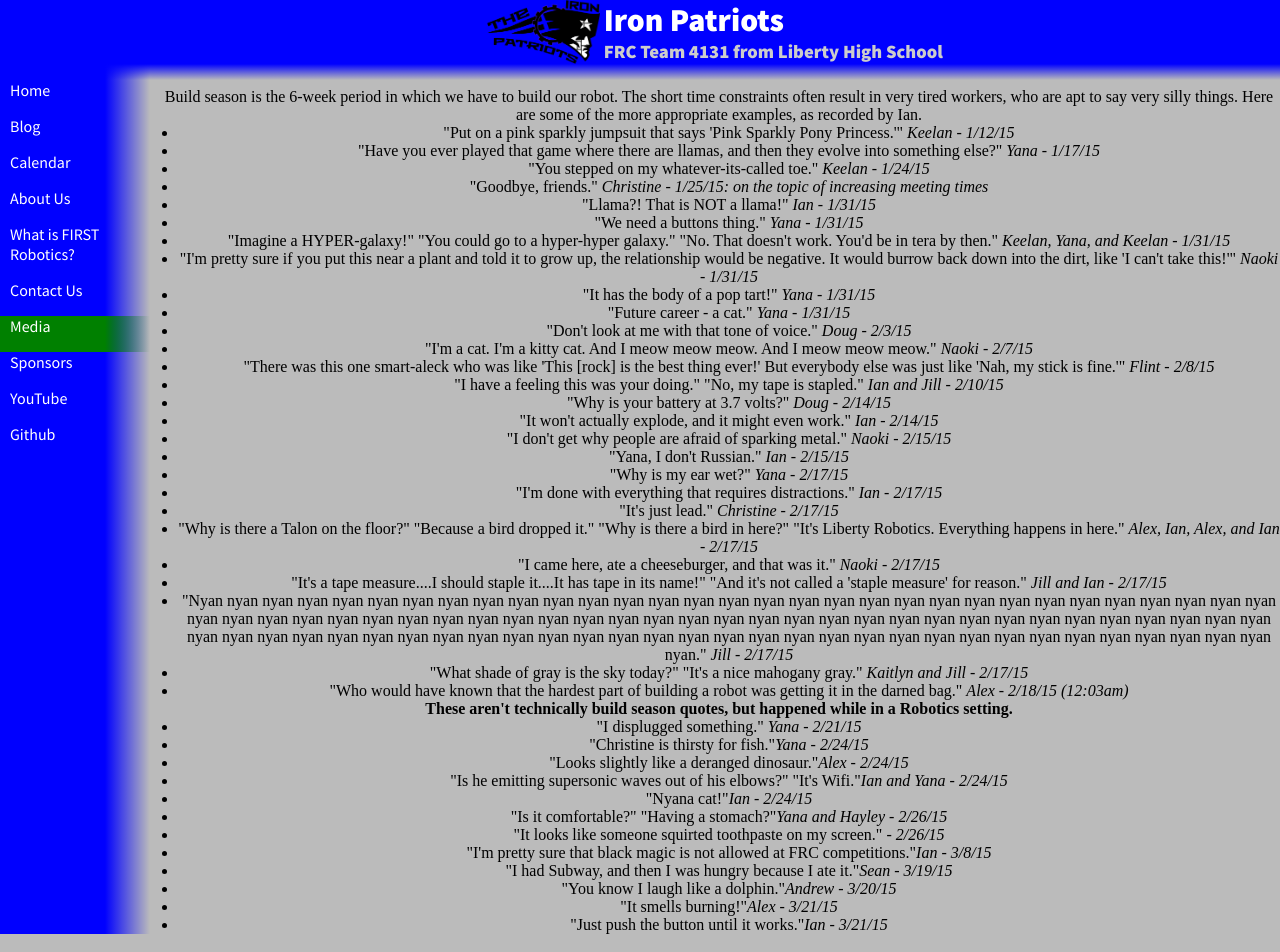
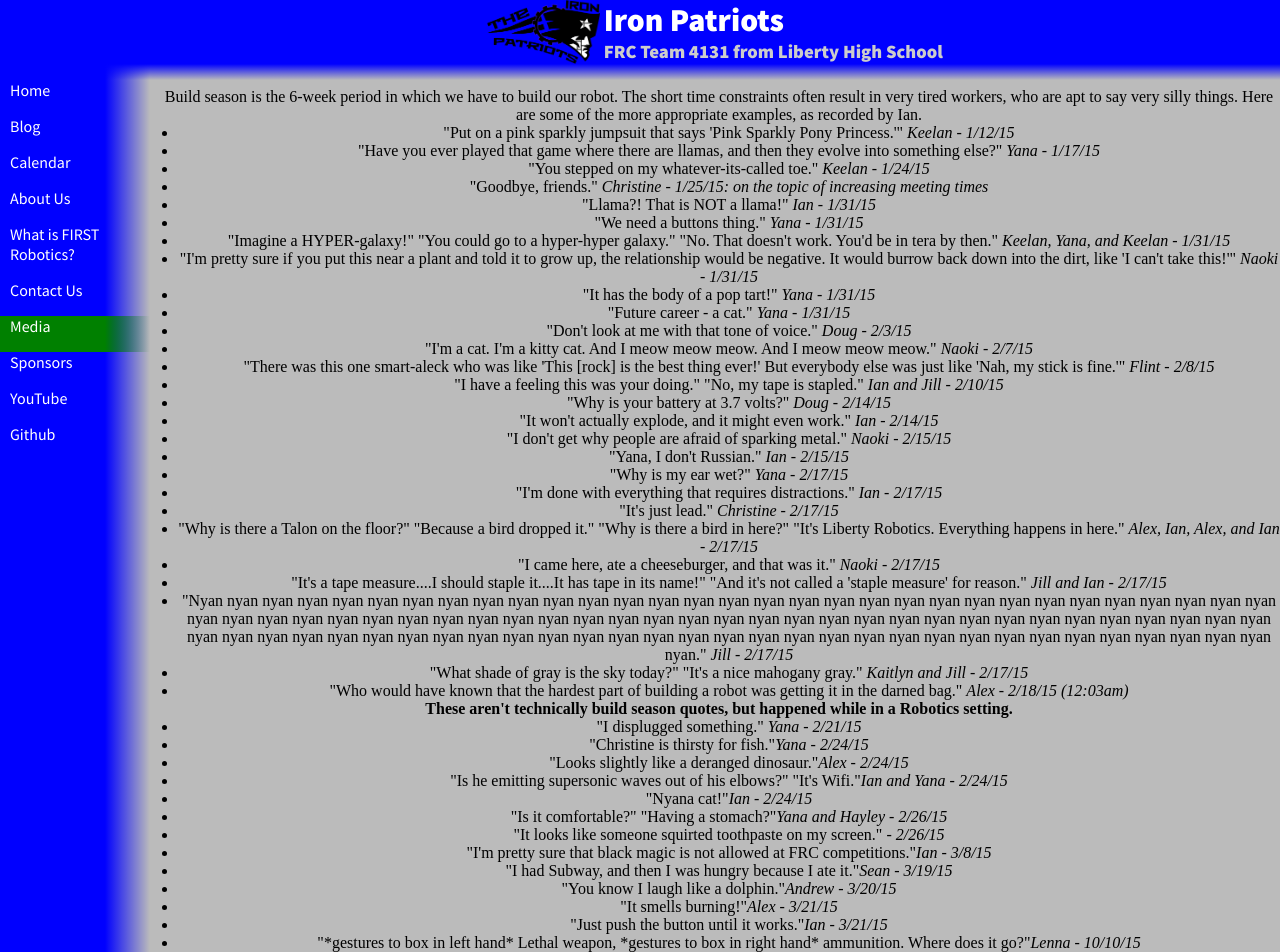
Before and after one commit to katiebugmoon/FRC4131.github.io, a Jekyll site: the page built from media/2015/quotes.html, in a window 1280 px wide. Built offline with Jekyll 4.4.1, drawn with Linux system fonts in a browser that asks for light colours; nearby versions of some CDN libraries.

Commit message:
Add quote

```diff
--- a/media/2015/quotes.html
+++ b/media/2015/quotes.html
@@ -46,5 +46,6 @@ title: Build Season 2015 Quotes
 	<li>"You know I laugh like a dolphin."<i>Andrew - 3/20/15</i></li>
 	<li>"It smells burning!"<i>Alex - 3/21/15</i></li>
 	<li>"Just push the button until it works."<i>Ian - 3/21/15</i></li>
+	<li>"*gestures to box in left hand* Lethal weapon, *gestures to box in right hand* ammunition. Where does it go?"<i>Lenna - 10/10/15</i></li>
 </ul>
 <center>
```
